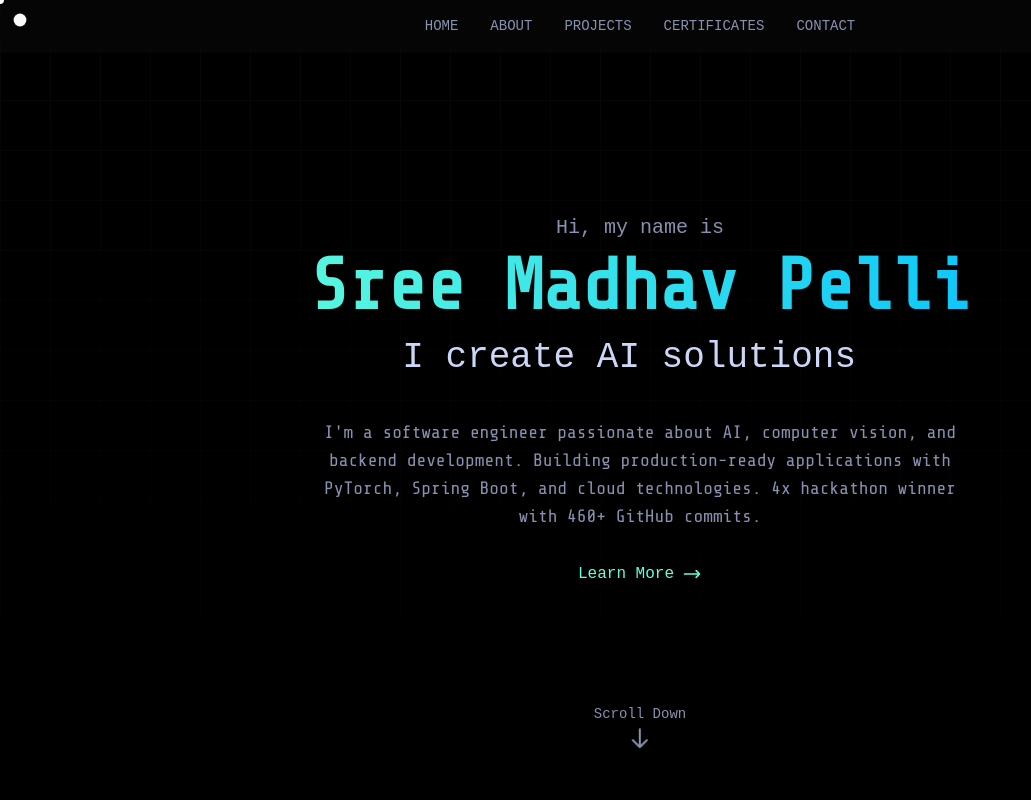
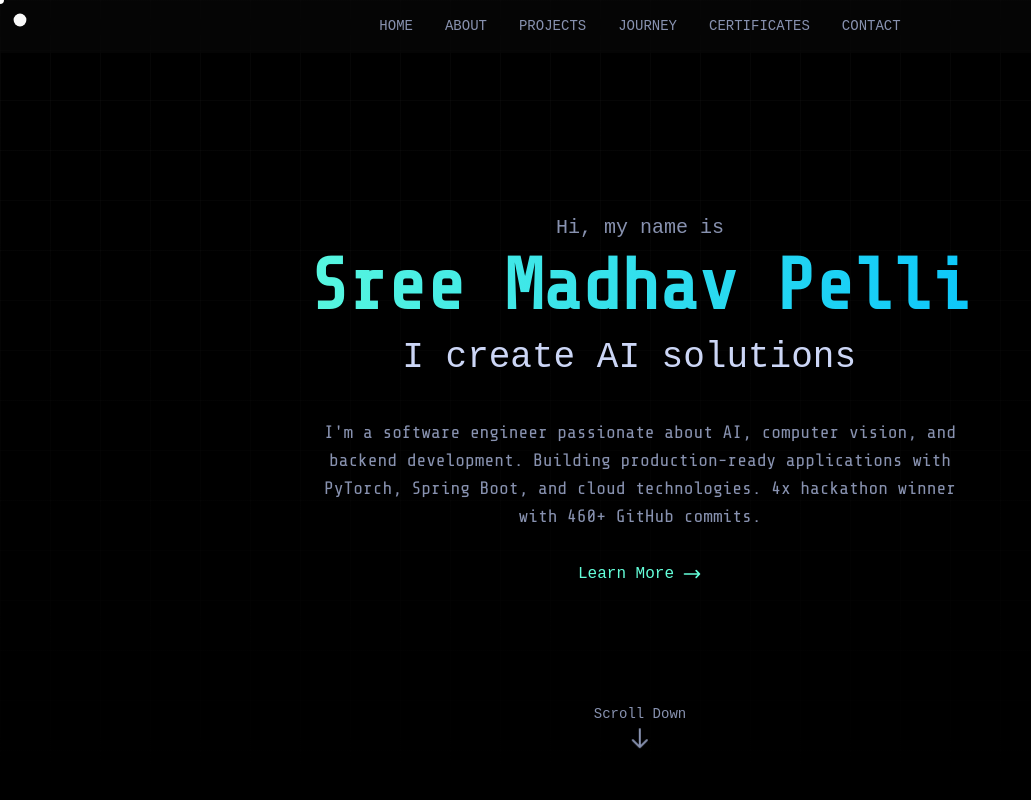
Before and after one commit to MadhavDGS/Portfolio, a Next.js app: page / in a window 1280 px wide. Shown: the top 800 px of the page, without its empty margins (0-1031 px from the left). Built offline with nearby package versions, Linux system fonts and the light colour scheme.

Commit message:
Add Journey section to navigation menu

```diff
--- a/src/components/Navigation.tsx
+++ b/src/components/Navigation.tsx
@@ -20,6 +20,7 @@ const Navigation: React.FC = () => {
     { href: '#home', label: 'HOME' },
     { href: '#about', label: 'ABOUT' },
     { href: '#projects', label: 'PROJECTS' },
+    { href: '#journey', label: 'JOURNEY' },
     { href: '#certifications', label: 'CERTIFICATES' },
     { href: '#contact', label: 'CONTACT' },
   ];
```
